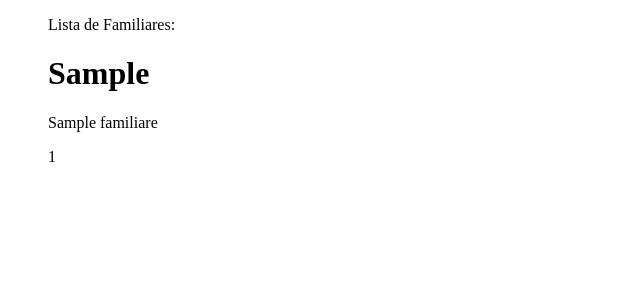
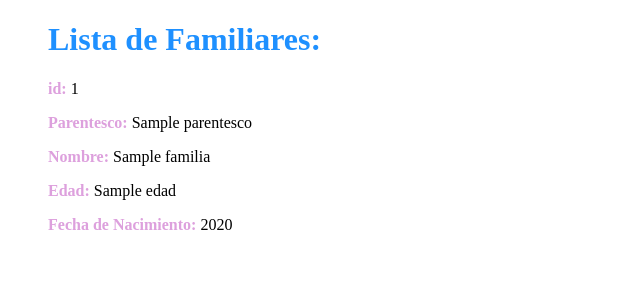
Before and after one commit to lihuebarcena/MVT_LihueGutierrezBarcena, a Django app: template familiares/templates/familiares_list.html in a window 1280 px wide. Shown: the top 300 px of the page, without its empty margins (0-640 px from the left). Run offline with Django 4.2, Linux system fonts and the light colour scheme; tables that the repository leaves empty hold one stand-in row (values such as "Sample post"); the template is opened without the code that fills it: values that come from a table or form of the project are taken from there, most other values are stand-ins (such as "Sample title", 1, 10 or a date in 2020).

Commit message:
Modifiqué template

```diff
--- a/familiares/models.py
+++ b/familiares/models.py
@@ -3,7 +3,8 @@ from django.db import models
 # Create your models here.
 
 
-class familiares(models.Model):
+class Familiar(models.Model):
+    id=models.IntegerField(primary_key=True,unique=True)
     parentesco=models.CharField(max_length=100)
     name=models.CharField(max_length=100)
     edad=models.IntegerField()
--- a/familiares/templates/familiares_list.html
+++ b/familiares/templates/familiares_list.html
@@ -8,11 +8,15 @@
 </head>
 <body>
   <ul>
-  Lista de Familiares:
+    <h1 style="color:dodgerblue"> Lista de Familiares: </h1>
+
   {% for familia in familiares %}
-    <h1>{{familia.parentesco}}</h1>
-    <p>{{familia.name}}</p>
-    <p>{{familia.edad}}</p>
+    <strong style="color:Plum">id: </strong> {{familia.id}}</p>
+    <strong style="color:Plum">Parentesco: </strong> {{familia.parentesco}}</p>
+    <strong style="color:Plum">Nombre: </strong> {{familia.name}}</p>
+    <strong style="color:Plum">Edad: </strong> {{familia.edad}}</p>
+    <strong style="color:Plum">Fecha de Nacimiento: </strong> {{familia.year_born}}</p>
+
   {% endfor %}
   <ul>
 
```
Also changed, not shown: familiares/views.py (+5 -5 lines), db.sqlite3, familiares/migrations/0003_familiar_delete_familiares_lista.py (added).
